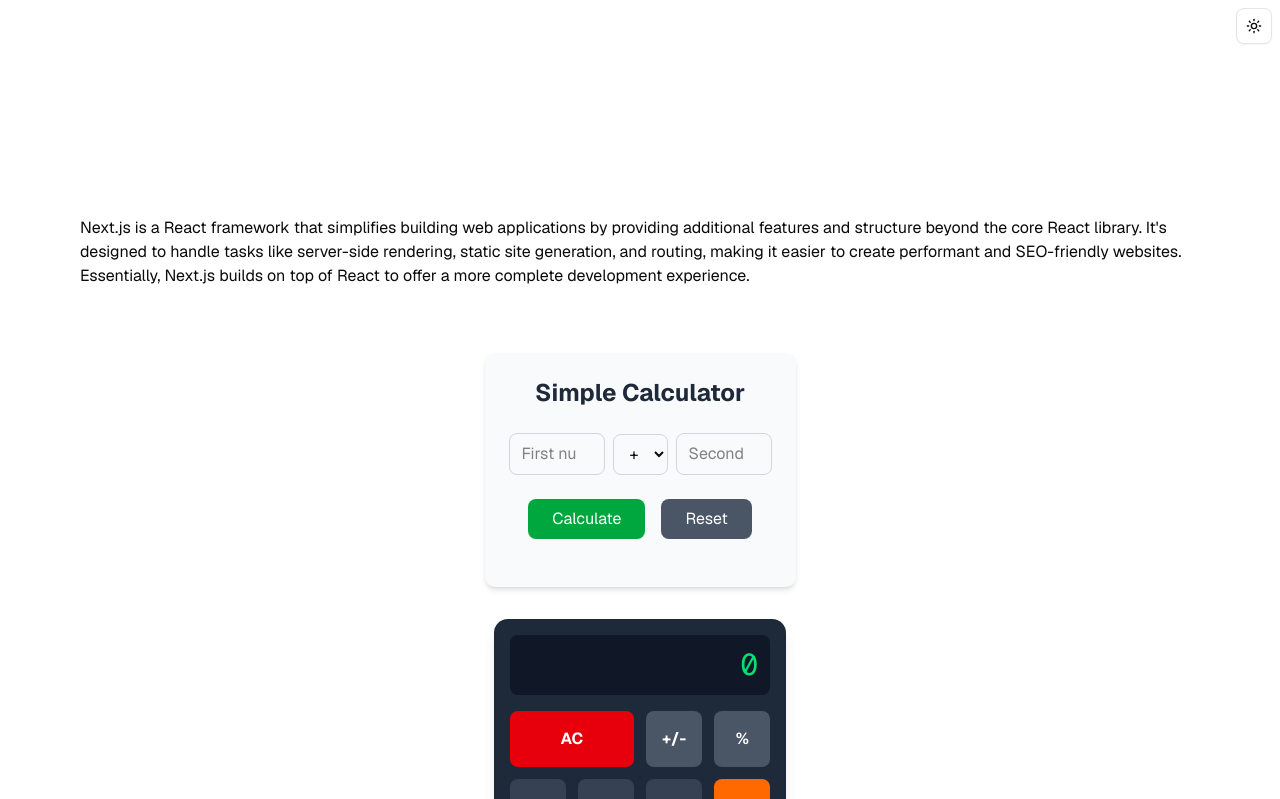
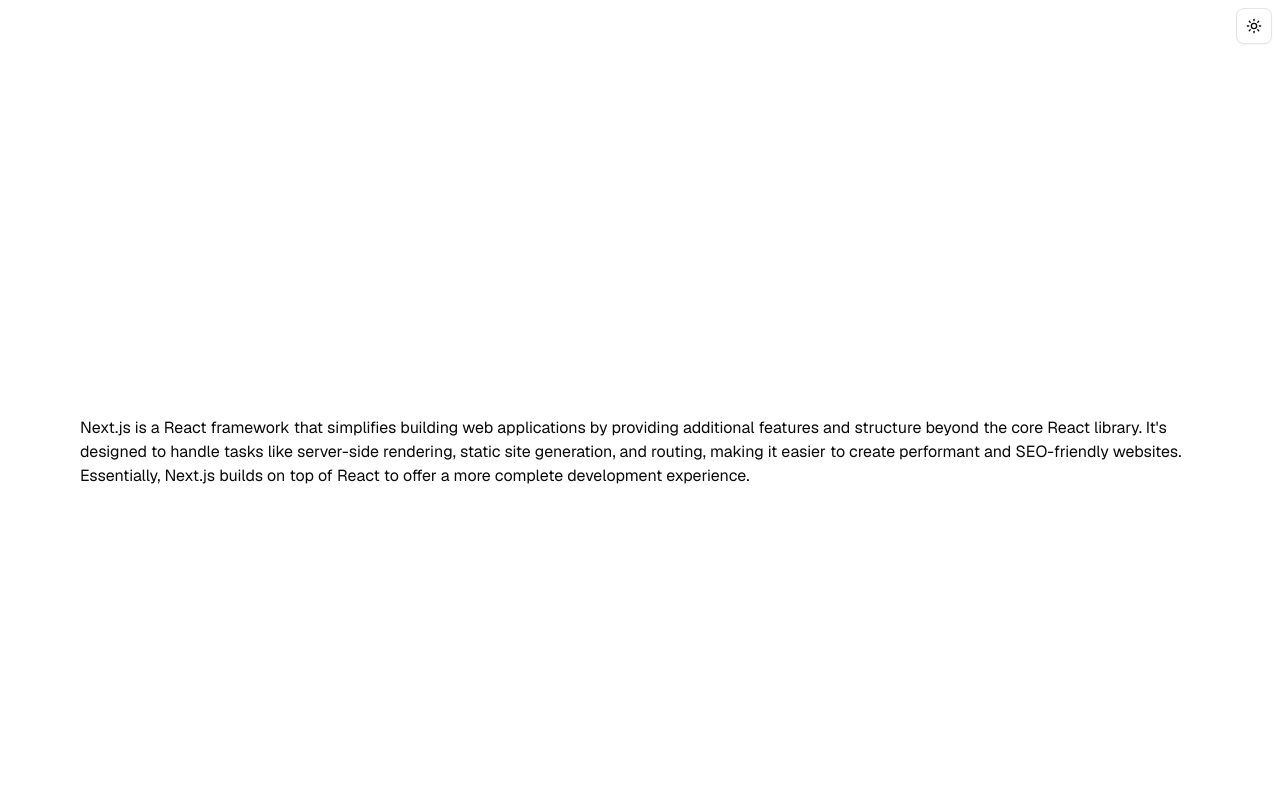
Before and after one commit to prasanthtr575/learn-next, a Next.js app: page / in a window 1280 px wide. Shown: the top 799 px of the page. Built offline with nearby package versions, Linux system fonts and the light colour scheme.

Commit message:
remove calculator components

```diff
--- a/src/app/page.tsx
+++ b/src/app/page.tsx
@@ -17,9 +17,6 @@
           create performant and SEO-friendly websites. Essentially, Next.js
           builds on top of React to offer a more complete development
           experience.
-          <hr />
-          <Calculator />
-          <PhysicalCalculator />
         </main>
       </div>
     </>
```
